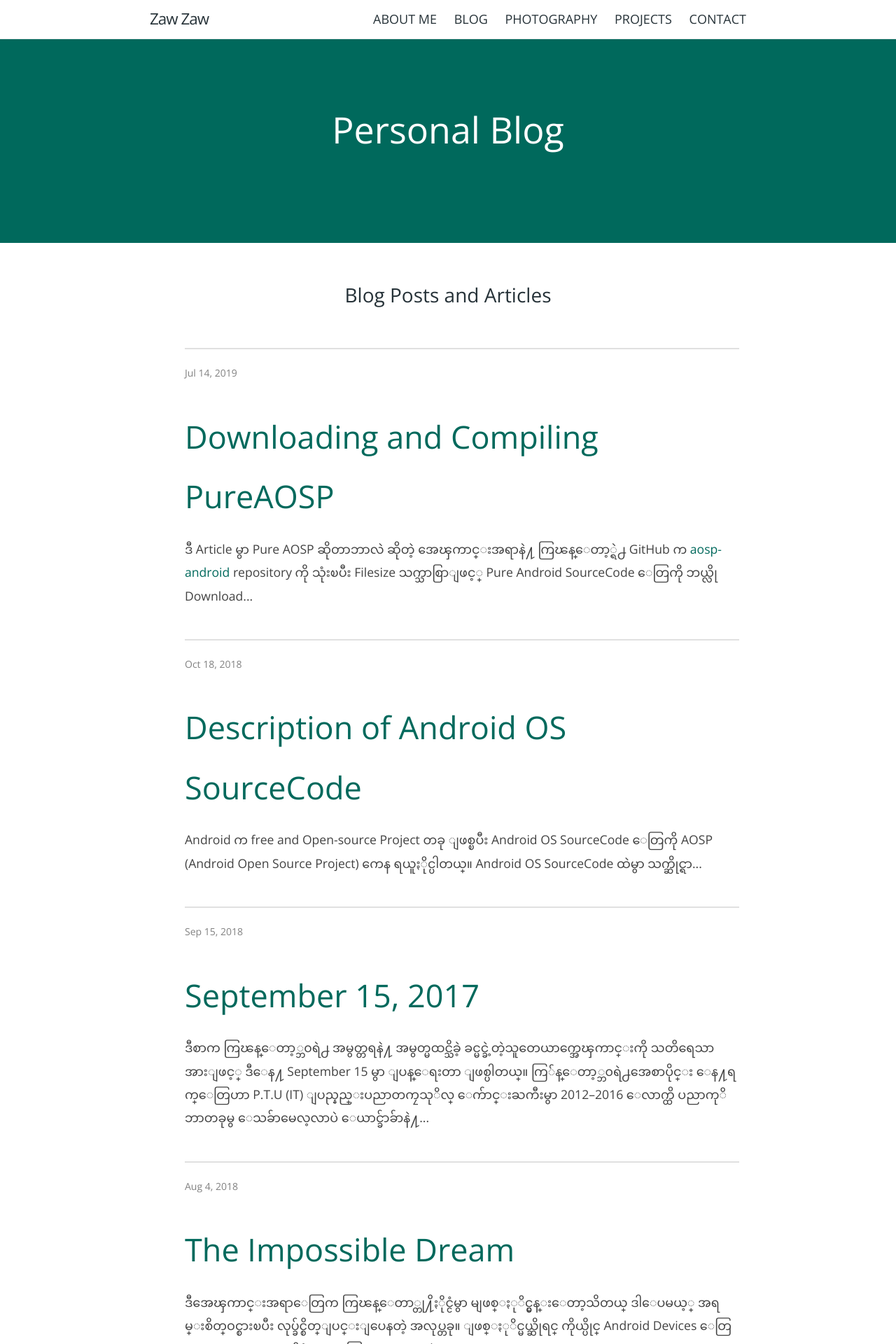
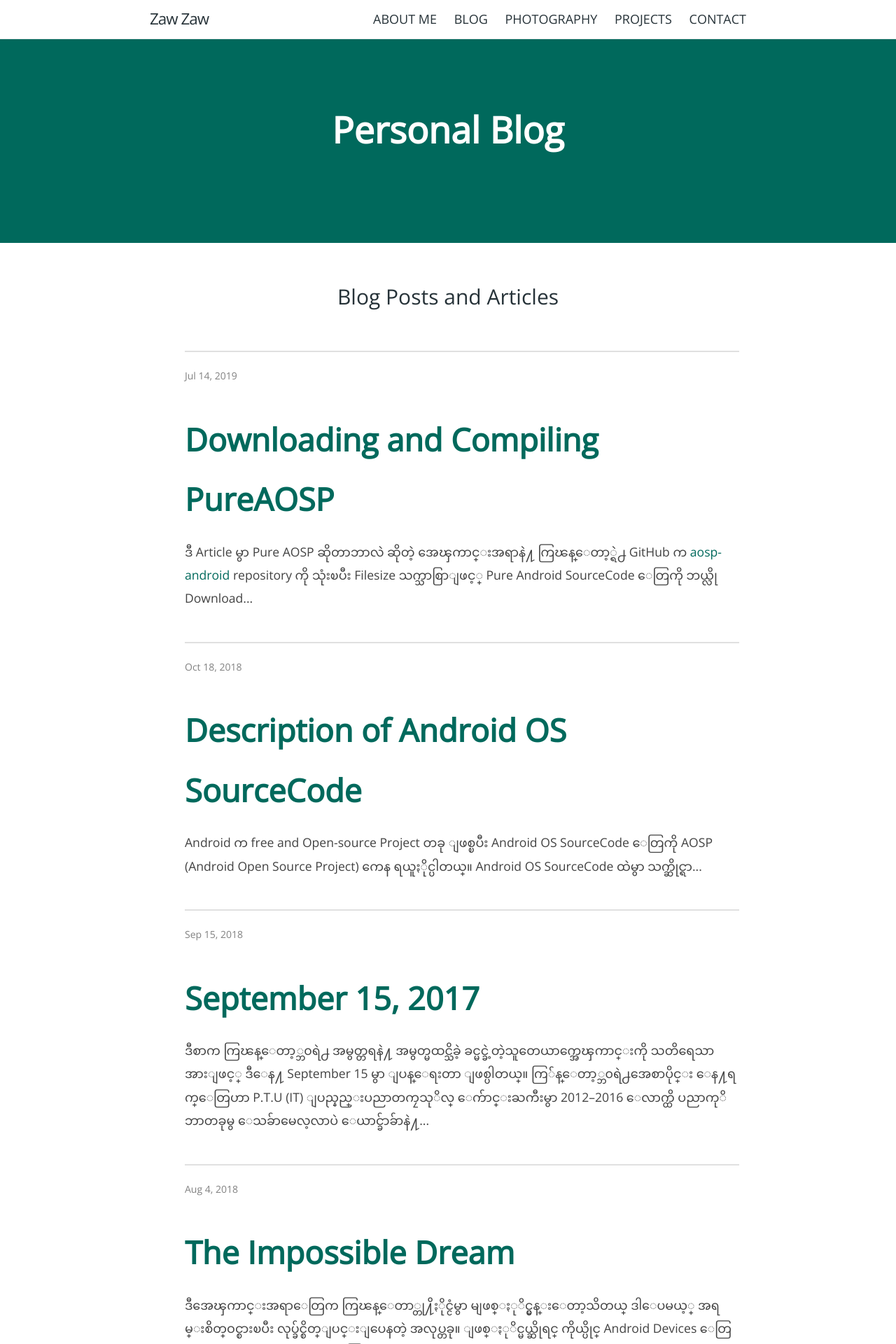
Before and after one commit to zawzaww/zawzaww.github.io, a Jekyll site: the page built from blog/index.html, in a window 1280 px wide. Shown: the top 1920 px of the page at 70% size. Built offline with Jekyll 4.4.1, drawn with Linux system fonts in a browser that asks for light colours; the list of posts is cut into pages by our own code.

Commit message:
_sass: blog: jekyll-theme-caymab-blog: Adjust header font size and font weight
Signed-off-by: Zaw Zaw <zawzthein@outlook.com>

```diff
--- a/_sass/blog/_layout.scss
+++ b/_sass/blog/_layout.scss
@@ -139,5 +139,5 @@
 .post-link {
   display: block;
   font-size: 45px;
-  font-weight: 500;
+  font-weight: 600;
 }
--- a/_sass/jekyll-theme-cayman-blog.scss
+++ b/_sass/jekyll-theme-cayman-blog.scss
@@ -123,7 +123,7 @@ img-circle {
   margin-top: 0;
   font-family: "Open Sans", "Helvetica Neue", Helvetica, Arial, sans-serif;
   font-size:  45px;
-  font-weight: 500;
+  font-weight: 600;
   margin-bottom: 0.1rem;
 
   @include large {
--- a/_sass/normalize.scss
+++ b/_sass/normalize.scss
@@ -133,13 +133,13 @@ dfn {
  */
 
 h1 {
-  font-size: 38px;
-  font-weight: 500;
+  font-size: 40px;
+  font-weight: 600;
   margin: 0.67em 0;
 }
 
 h2 {
-  font-size: 28px;
+  font-size: 30px;
   font-weight: 500;
 }
 
```
